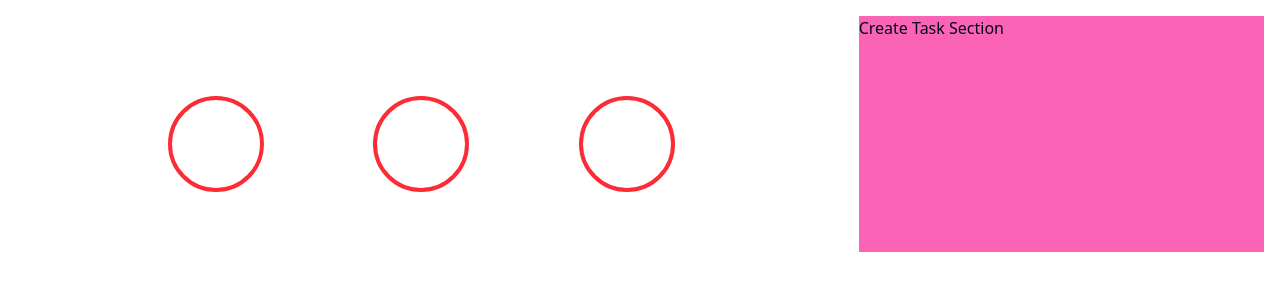
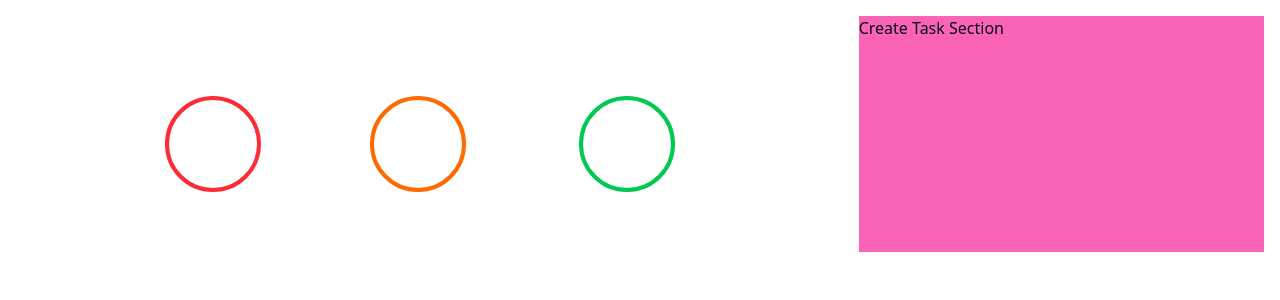
Before and after one commit to gbeto21/TypeScript-Masterclass-2025-Edition-React-NodeJS-Project-FrontEnd, a React app: page / in a window 1280 px wide. Shown: the top 300 px of the page. Built offline with nearby package versions, Linux system fonts and the light colour scheme; the HTML template or start-up script is replaced by a standard one.

Commit message:
Changes for the class: 'Props for tasks counter'

```diff
--- a/src/components/tasksCounter/tasksCounter.tsx
+++ b/src/components/tasksCounter/tasksCounter.tsx
@@ -1,12 +1,27 @@
-export function TasksCounter() {
+import type { FC, ReactElement } from "react";
+import type { ITaskCounter } from "@/types/taskCounter.interface";
+
+export const TasksCounter: FC<ITaskCounter> = (props): ReactElement => {
+  const { status, count } = props;
+
   return (
     <div className="flex flex-col items-center justify-center">
-      <div className="p-6 border-solid border-red-500 border-4 rounded-full mb-4">
-        <div className="min-w-10 min-h-10 text-white text-3xl text-center flex justify-center leading-10">
-          12
+      <div
+        className={`p-6 border-solid border-4 rounded-full mb-4 ${
+          status === "todo" && "border-red-500"
+        } ${status === "inProgress" && "border-orange-500"} ${
+          status === "completed" && "border-green-500"
+        }`}
+      >
+        <div className="min-w-10 min-h-10 text-center justify-center text-white text-3xl leading-10">
+          {count}
         </div>
       </div>
-      <div className="text-white text-xl text-center">Todo</div>
+      <div className="text-white text-xl text-center">
+        {status === "todo" && "Todo"}
+        {status === "inProgress" && "In-Progress"}
+        {status === "completed" && "Completed"}
+      </div>
     </div>
   );
-}
+};
--- a/src/pages/tasks.tsx
+++ b/src/pages/tasks.tsx
@@ -10,9 +10,9 @@
             Tasks as on: Saturday, 1 Mar 2025
           </h1>
           <div className="flex justify-around">
-            <TasksCounter />
-            <TasksCounter />
-            <TasksCounter />
+            <TasksCounter status="todo" count={12} />
+            <TasksCounter status="inProgress" count={10} />
+            <TasksCounter status="completed" count={15} />
           </div>
         </div>
       </section>
--- /dev/null
+++ b/src/types/task.interface.ts
@@ -0,0 +1,7 @@
+export interface ITask {
+  title: string;
+  description: string;
+  status: "todo" | "inProgress" | "completed";
+  priority: "low" | "normal" | "high";
+  dueDate: string;
+}
--- /dev/null
+++ b/src/types/taskCounter.interface.ts
@@ -0,0 +1,3 @@
+import type { ITask } from "./task.interface";
+
+export type ITaskCounter = Pick<ITask, "status"> & { count: number };
```
